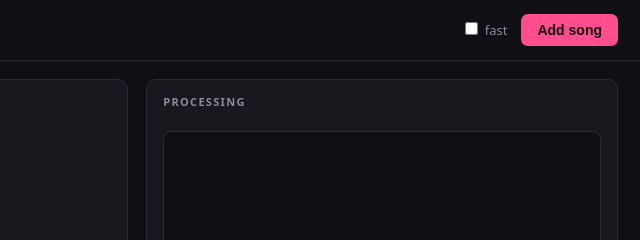
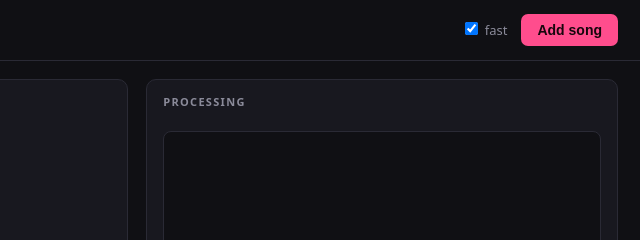
Before and after one commit to yufengliu15/karaoke-now, an Electron app: page renderer/index.html in a window 1100 px wide. Shown: the top 240 px of the page, 460-1100 px from the left. Drawn offline with Linux system fonts and the light colour scheme; no server answers.

Commit message:
feat: default the fast contour engine on (first-song UX)

```diff
--- a/renderer/index.html
+++ b/renderer/index.html
@@ -13,7 +13,7 @@
       <h1>Karaoke <span class="accent">Now</span></h1>
       <div class="controls">
         <label class="fast-toggle" title="tiny CREPE model: faster processing, rougher reference pitch">
-          <input type="checkbox" id="fast" /> fast
+          <input type="checkbox" id="fast" checked /> fast
         </label>
         <button id="add" class="primary">Add song</button>
       </div>
```
Also changed, not shown: README.md.
